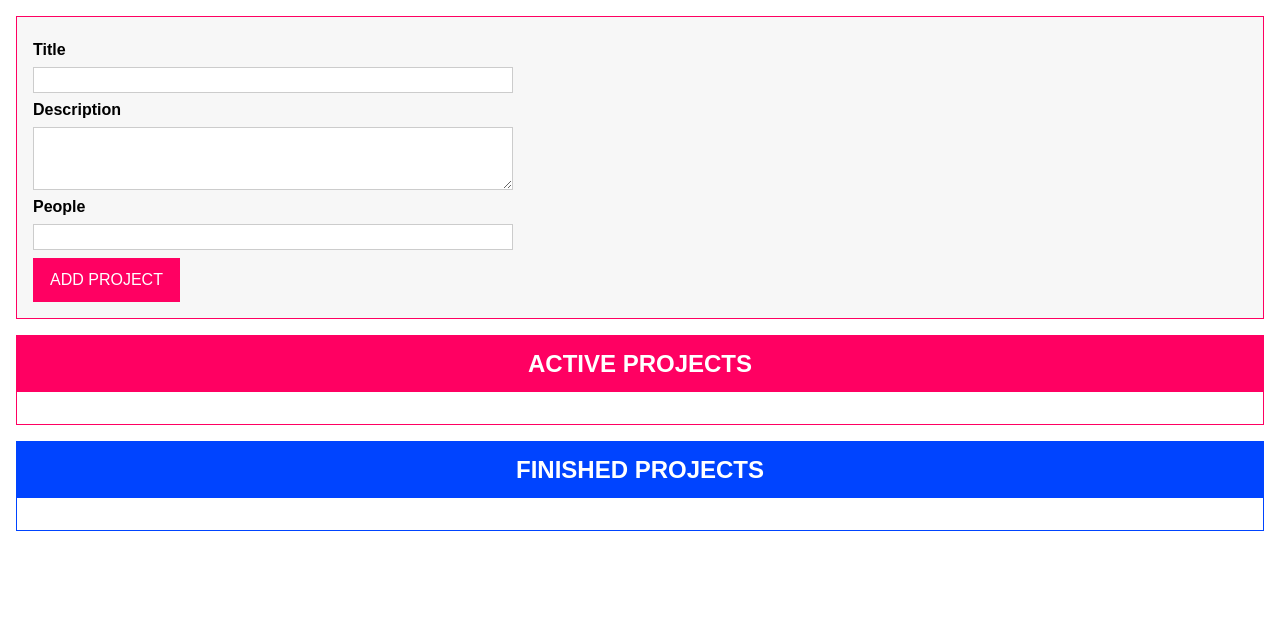
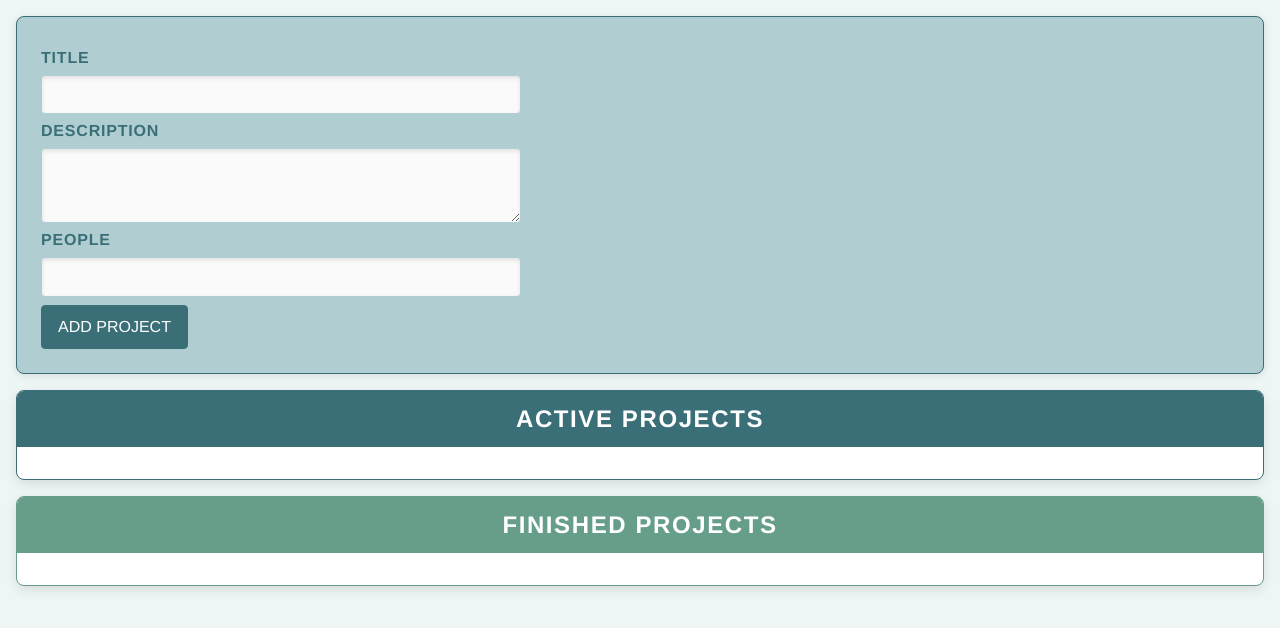
Before and after one commit to Pav85/drag-and-drop-project, a website with bundled scripts: page index.html in a window 1280 px wide. Built offline with nearby package versions, Linux system fonts and the light colour scheme.

Commit message:
Update app.css
change of colors

```diff
--- a/app.css
+++ b/app.css
@@ -1,13 +1,26 @@
+:root {
+  --primary-color: #3a6f78; /* Vibrant Blue-Green */
+  --secondary-color: #669e8a; /* Vibrant Green */
+  --accent-color: #b0ced1; /* Brighter Muted Blue */
+  --hover-color: #2e5b62; /* Darker Vibrant Blue-Green for hover */
+  --background-color: #eef5f5; /* Light Muted Gray */
+  --input-focus-background: #d7e3e5; /* Brighter Focus Background */
+  --button-background: #3a6f78; /* Vibrant Blue-Green for buttons */
+  --button-hover-background: #2e5b62; /* Darker Blue-Green for hover */
+}
+
 * {
   box-sizing: border-box;
 }
 
 html {
-  font-family: sans-serif;
+  font-family: "Helvetica Neue", Arial, sans-serif;
 }
 
 body {
   margin: 0;
+  background-color: var(--background-color);
+  color: var(--primary-color);
 }
 
 label,
@@ -19,66 +32,92 @@ textarea {
 
 label {
   font-weight: bold;
+  color: var(--primary-color);
+  text-transform: uppercase;
+  letter-spacing: 0.05rem;
 }
 
 input,
 textarea {
   font: inherit;
-  padding: 0.2rem 0.4rem;
+  padding: 0.6rem 0.8rem;
   width: 100%;
   max-width: 30rem;
-  border: 1px solid #ccc;
+  border: 1px solid var(--accent-color);
+  border-radius: 4px;
+  background: #fafafa;
+  transition: background 0.3s ease, border-color 0.3s ease;
+  box-shadow: inset 0 2px 4px rgba(0, 0, 0, 0.1);
 }
 
 input:focus,
 textarea:focus {
   outline: none;
-  background: #fff5f9;
+  background: var(--input-focus-background);
+  border-color: var(--primary-color);
+  box-shadow: 0 0 8px rgba(58, 111, 120, 0.3);
 }
 
 button {
   font: inherit;
-  background: #ff0062;
-  border: 1px solid #ff0062;
+  background: var(--button-background);
+  border: 1px solid var(--button-background);
   cursor: pointer;
   color: white;
   padding: 0.75rem 1rem;
+  border-radius: 4px;
+  transition: background 0.3s ease, transform 0.2s ease;
 }
 
 button:focus {
   outline: none;
+  box-shadow: 0 0 8px rgba(58, 111, 120, 0.5);
 }
 
 button:hover,
 button:active {
-  background: #a80041;
-  border-color: #a80041;
+  background: var(--button-hover-background);
+  border-color: var(--button-hover-background);
+  transform: scale(1.05);
 }
 
 .projects {
   margin: 1rem;
-  border: 1px solid #ff0062;
+  border: 1px solid var(--primary-color);
+  border-radius: 8px;
+  overflow: hidden;
+  background: #fff;
+  transition: box-shadow 0.3s ease;
+  box-shadow: 0 4px 12px rgba(0, 0, 0, 0.1);
+}
+
+.projects:hover {
+  box-shadow: 0 6px 18px rgba(0, 0, 0, 0.2);
 }
 
 .projects header {
-  background: #ff0062;
+  background: var(--primary-color);
   height: 3.5rem;
   display: flex;
   justify-content: center;
   align-items: center;
+  color: white;
+  text-transform: uppercase;
+  letter-spacing: 0.1rem;
 }
 
 #finished-projects {
-  border-color: #0044ff;
+  border-color: var(--secondary-color);
 }
 
 #finished-projects header {
-  background: #0044ff;
+  background: var(--secondary-color);
 }
 
 .projects h2 {
   margin: 0;
   color: white;
+  font-size: 1.5rem;
 }
 
 .projects ul {
@@ -88,40 +127,68 @@ button:active {
 }
 
 .projects li {
-  box-shadow: 1px 1px 8px rgba(0, 0, 0, 0.26);
-  padding: 1rem;
-  margin: 1rem;
+  box-shadow: 1px 1px 8px rgba(0, 0, 0, 0.12);
+  padding: 1.5rem;
+  margin: 1rem 0;
+  background: #fff;
+  border-radius: 8px;
+  transition: box-shadow 0.3s ease;
+}
+
+.projects li:hover {
+  box-shadow: 0 4px 10px rgba(0, 0, 0, 0.15);
 }
 
 .projects li h2 {
-  color: #ff0062;
+  color: var(--primary-color);
   margin: 0.5rem 0;
+  font-size: 1.25rem;
 }
 
 #finished-projects li h2 {
-  color: #0044ff;
+  color: var(--secondary-color);
 }
 
 .projects li h3 {
   color: #575757;
   font-size: 1rem;
+  margin-bottom: 0.5rem;
 }
 
-.project li p {
+.projects li p {
   margin: 0;
+  color: #666;
 }
 
 .droppable {
-  background: #ffe3ee;
+  background: var(--accent-color);
+  border-radius: 8px;
+  padding: 1rem;
+  transition: background 0.3s ease;
+}
+
+.droppable:hover {
+  background: #9dbfc3;
 }
 
 #finished-projects .droppable {
-  background: #d6e1ff;
+  background: var(--input-focus-background);
+}
+
+#finished-projects .droppable:hover {
+  background: #b0ced1;
 }
 
 #user-input {
   margin: 1rem;
-  padding: 1rem;
-  border: 1px solid #ff0062;
-  background: #f7f7f7;
+  padding: 1.5rem;
+  border: 1px solid var(--primary-color);
+  background: var(--accent-color);
+  border-radius: 8px;
+  box-shadow: 0 2px 8px rgba(0, 0, 0, 0.1);
+  transition: border-color 0.3s ease;
 }
+
+#user-input:hover {
+  border-color: var(--hover-color);
+}
```
